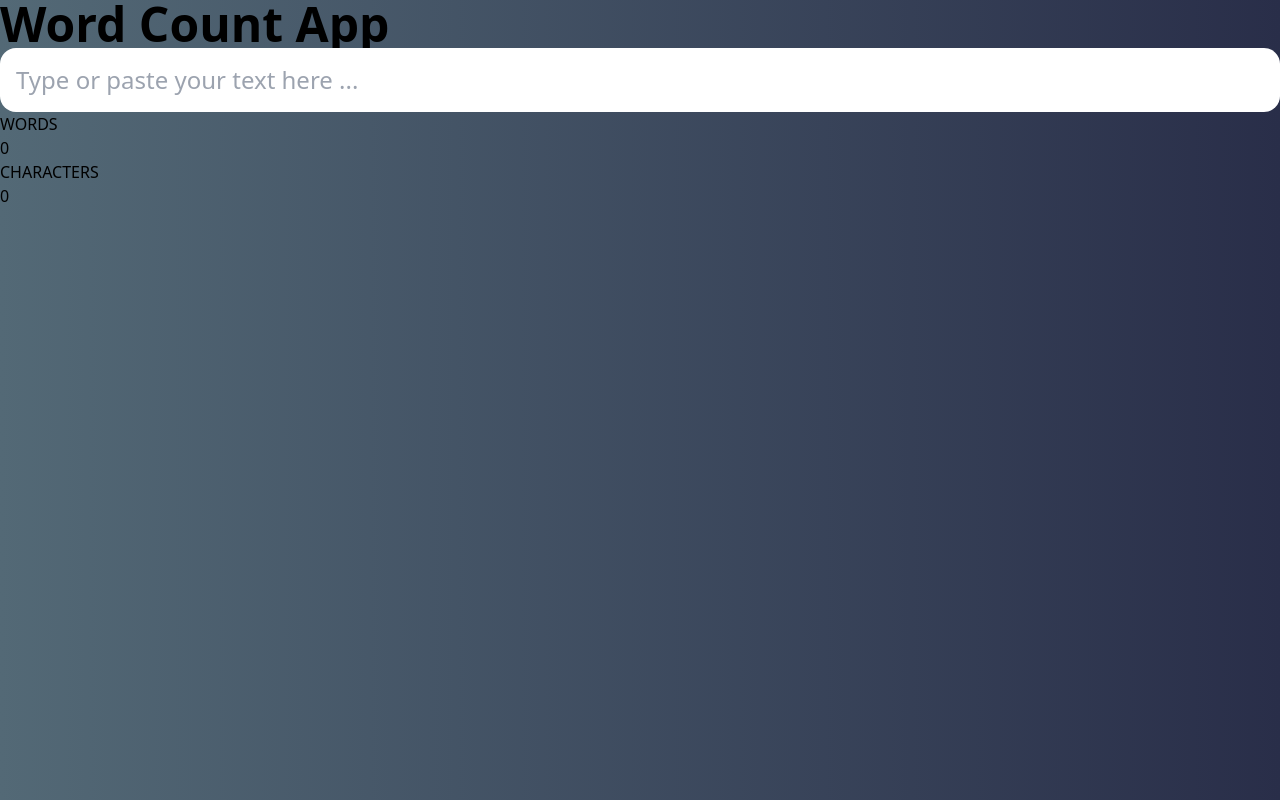
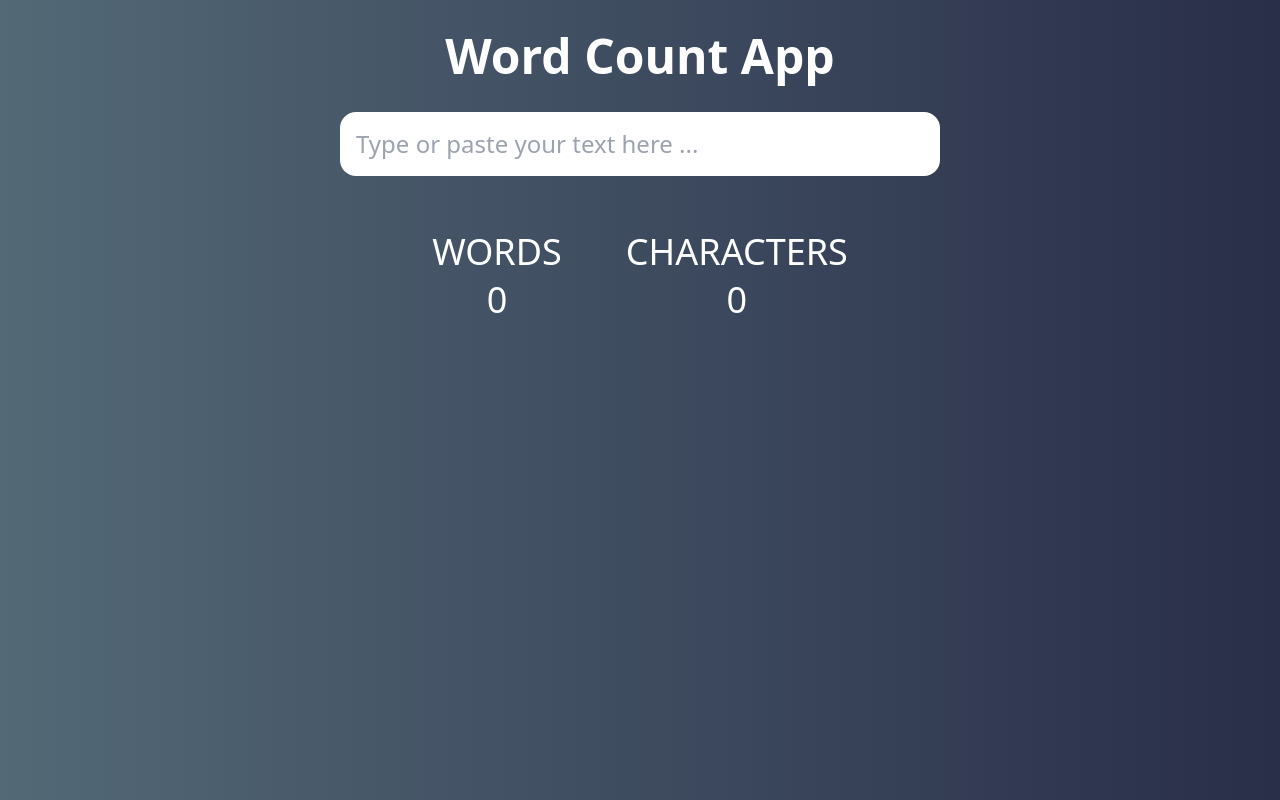
Before and after one commit to AnmolBhatia1001/ASB_JS18_WordCount, a plain HTML site: page index.html in a window 1280 px wide. Drawn offline with nearby package versions, Linux system fonts and the light colour scheme.

Commit message:
style Added

```diff
--- a/index.html
+++ b/index.html
@@ -8,9 +8,11 @@
     <script src="https://cdn.tailwindcss.com"></script>
 </head>
 <body class="h-full w-full bg-gradient-to-r from-[#536976] to-[#292E49]">
-    <h1 class="text-5xl font-semibold" >Word Count App</h1>
-    <div id="app">
+
+    <div id="app" class="flex flex-col px-6 py-8 justify-center items-center gap-8 text-white w-full h-full">
+        <h1 class="text-5xl font-semibold " >Word Count App</h1>
     </div>
+
     <script src="script.js"></script>
 </body>
 </html>
--- a/script.js
+++ b/script.js
@@ -13,7 +13,7 @@ const appDiv = document.getElementById("app");
             inputElement.setAttribute("id", "userInput", );
             inputElement.setAttribute("type", "text");
             inputElement.setAttribute("placeholder", "Type or paste your text here ...");
-            inputElement.setAttribute("class", "p-4 text-2xl w-full rounded-2xl");
+            inputElement.setAttribute("class", "p-4 text-2xl w-[600px] rounded-2xl text-black");
 
             // converBtn.setAttribute("id", "convertBtn");
             inputElement.setAttribute("oninput", "convertFn()");
@@ -35,19 +35,25 @@ const appDiv = document.getElementById("app");
             const qtyNOCD = document.createElement("div");
 
             outputContainer.setAttribute("id", "outputContainer")
+            outputContainer.setAttribute("class", "mt-6 flex gap-16")
             numOfWordDiv.setAttribute("class", "outpuxDivStyle")
+            numOfWordDiv.setAttribute("class", "flex flex-col ")
             numOfCharDiv.setAttribute("class", "outpuxDivStyle")
 
             headingNOWD.innerHTML = "WORDS"
+            headingNOWD.setAttribute("class", "text-4xl text-center")
             qtyNOWD.innerHTML = 0;
             qtyNOWD.setAttribute("id", "wordQty")
+            qtyNOWD.setAttribute("class", "mt-2 text-4xl text-center")
 
             numOfWordDiv.append(headingNOWD)
             numOfWordDiv.append(qtyNOWD)
 
             headingNOCD.innerHTML = "CHARACTERS"
+            headingNOCD.setAttribute("class", "text-4xl text-center")
             qtyNOCD.innerHTML = 0;
             qtyNOCD.setAttribute("id", "charQty")
+            qtyNOCD.setAttribute("class", "mt-2 text-4xl text-center")
 
             numOfCharDiv.append(headingNOCD)
             numOfCharDiv.append(qtyNOCD)
```
